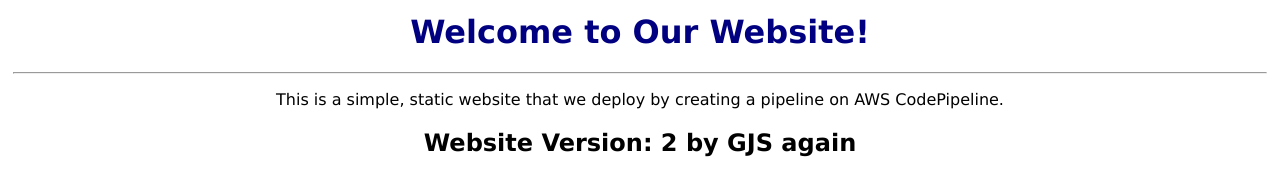
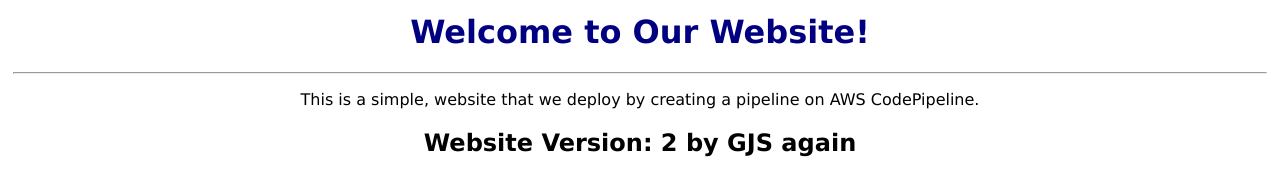
Before and after one commit to GJS2162/pro, a plain HTML site: page index.html in a window 1280 px wide. Drawn offline with Linux system fonts and the light colour scheme.

Commit message:
Update index.html

```diff
--- a/index.html
+++ b/index.html
@@ -7,7 +7,7 @@
 <body style="text-align:center;font-family:Verdana;margin:1%;">
     <h1 style="color:navy">Welcome to Our Website!</h1>
     <hr>
-    <p>This is a simple,  static website that we deploy by creating a pipeline on AWS CodePipeline.</p>
+    <p>This is a simple,  website that we deploy by creating a pipeline on AWS CodePipeline.</p>
     <h2>Website Version: 2 by GJS again</h2>
 </body>
 
```
